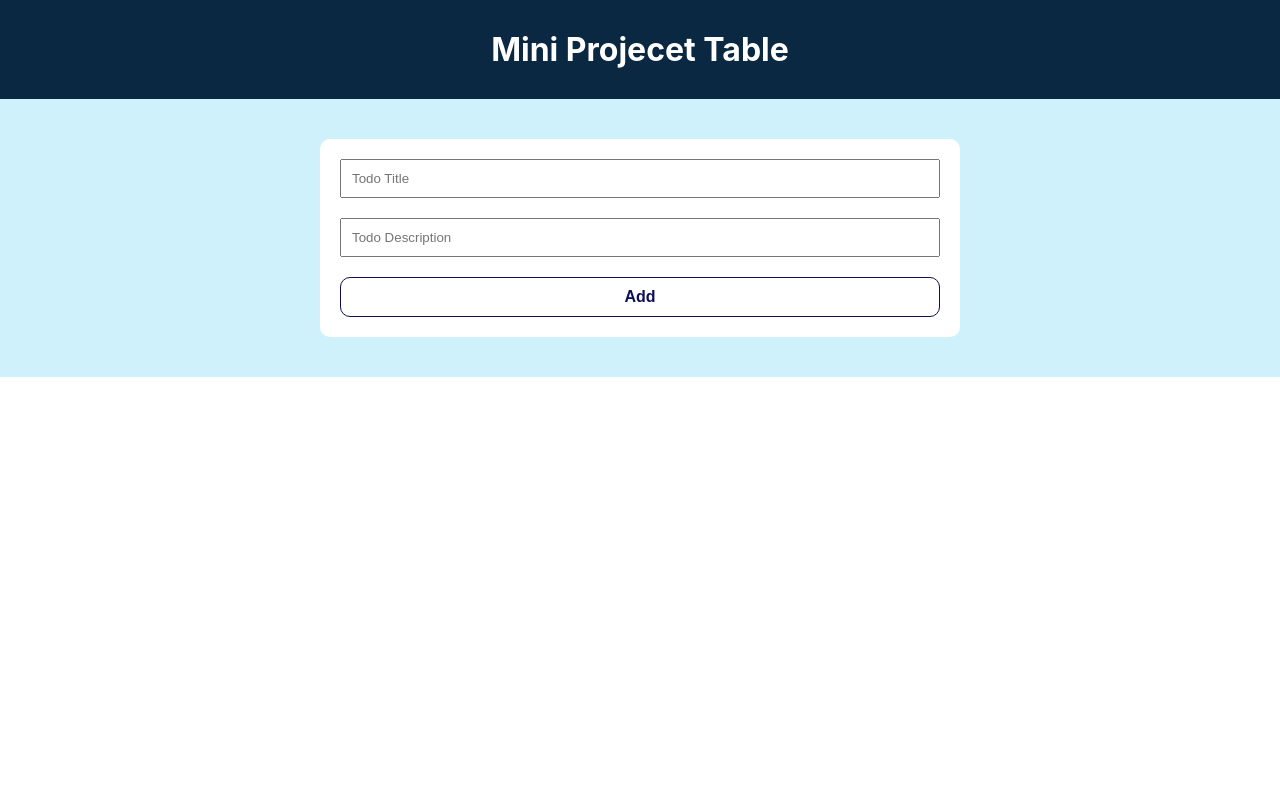
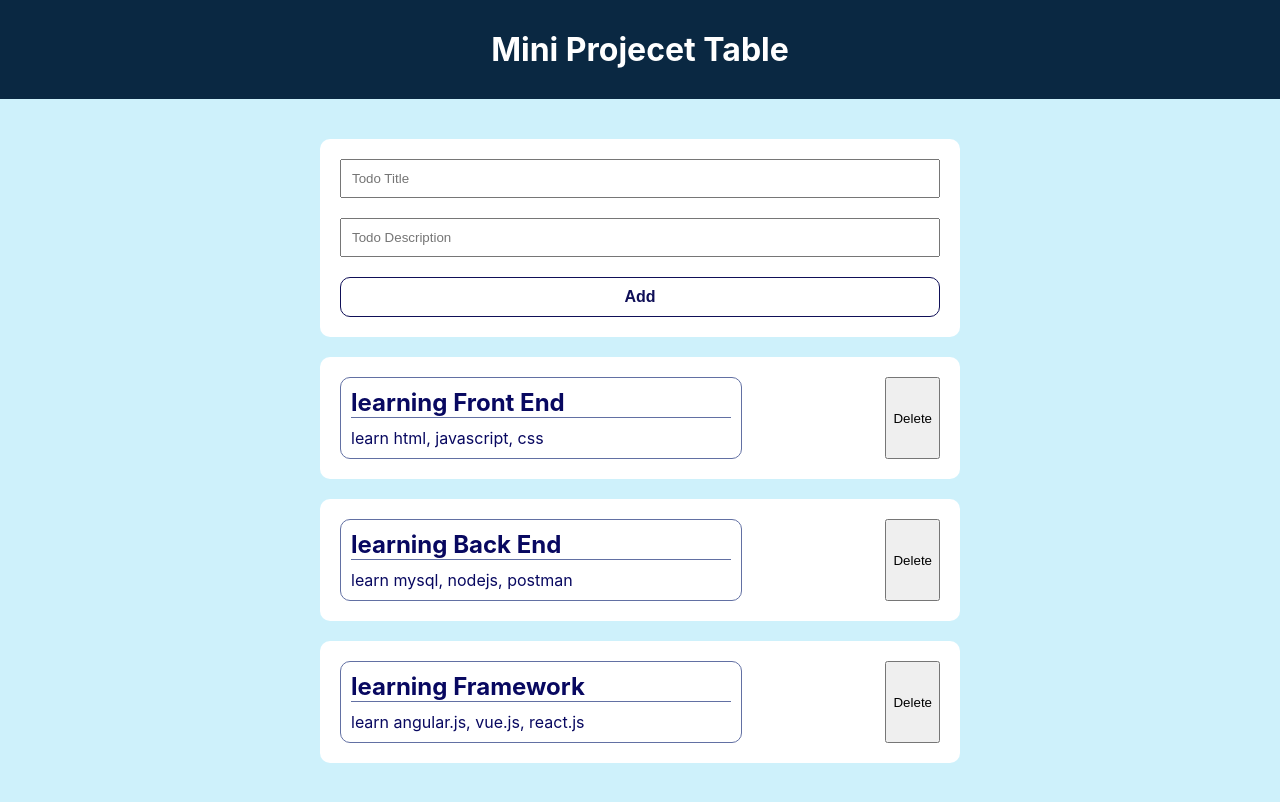
Before and after one commit to Fathurrahman509/react_minipro_batch_V, a React (Create React App) app in the folder mini-project-react/: page / in a window 1280 px wide. Built offline with nearby package versions, Linux system fonts and the light colour scheme.

Commit message:
step five

```diff
--- a/mini-project-react/src/components/AddTodo.js
+++ b/mini-project-react/src/components/AddTodo.js
@@ -2,12 +2,51 @@ import React, { Component } from 'react'
 import './AddTodo.css'
 
 class AddTodo extends Component {
+  constructor () {
+    super()
+    this.state = {
+      title: '',
+      description: ''
+    }
+
+    this.updateTitle = this.updateTitle.bind(this)
+    this.updateDescription = this.updateDescription.bind(this)
+    this.clickAdd = this.clickAdd.bind(this)
+
+  }
+
+  updateTitle (event) {
+    const newTitle = event.target.value
+    this.setState({
+      ...this.state,
+      title: newTitle
+    })
+  }
+
+  updateDescription (event) {
+    const newDescription = event.target.value
+    this.setState({
+      ...this.state,
+      description: newDescription
+    })
+  }
+
+  clickAdd () {
+    console.log('title', this.state.title)
+    console.log('description', this.state.description)
+    const todo = {
+      title: this.state.title,
+      description: this.state.description
+    }
+    this.props.updateTodos(todo)
+  }
+
   render() {
     return (
       <div className='add-todo-container'>
-          <input className='add-todo-title' type='text' placeholder='Todo Title' ></input>
-          <input className='add-todo-description' type='text' placeholder='Todo Description' ></input>
-          <button className='add-todo-button'>Add</button>
+          <input value={this.state.title} onChange={(event) => this.updateTitle(event)} className='add-todo-title' type='text' placeholder='Todo Title'></input>
+          <input value={this.state.description} onChange={(event) => this.updateDescription(event)} className='add-todo-description' type='text' placeholder='Todo Description'></input>
+          <button onClick={this.clickAdd} className='add-todo-button'>Add</button>
       </div>
     )
   }
--- a/mini-project-react/src/components/TodoCard.js
+++ b/mini-project-react/src/components/TodoCard.js
@@ -0,0 +1,19 @@
+import React, { Component } from 'react'
+import './TodoCard.css'
+
+ class TodoCard extends Component {
+  render() {
+    return (
+      <div className='card-container'>
+          <div className='content-container'>
+              <h2>{this.props.todo.title}</h2>
+              <p>{this.props.todo.description}</p>
+          </div>
+          <button>Delete</button>
+
+      </div>
+    )
+  }
+}
+
+export default TodoCard
--- a/mini-project-react/src/components/TodoContainer.js
+++ b/mini-project-react/src/components/TodoContainer.js
@@ -1,12 +1,44 @@
 import React, { Component } from 'react'
 import './TodoContainer.css'
 import AddTodo from './AddTodo'
+import TodoCard from './TodoCard'
 
 class TodoContainer extends Component {
+  constructor() {
+    super();
+      this.state = {
+        todos: [
+          {
+            title: 'learning Front End',
+            description: 'learn html, javascript, css'
+          },
+          {
+            title: 'learning Back End',
+            description: 'learn mysql, nodejs, postman'
+          },
+          {
+            title: 'learning Framework',
+            description: 'learn angular.js, vue.js, react.js'
+          }
+        ]
+      }
+      this.updateTodos = this.updateTodos.bind(this)
+  }
+
+  updateTodos (todo) {
+    const newTodos = {...this.state.todos, todo}
+    this.setState({
+      todos: newTodos
+    })
+  }
+
   render() {
     return (
       <section>
-        <AddTodo />
+        <AddTodo updateTodos={this.updateTodos.todos}/>
+        {this.state.todos.map(todo => {
+          return <TodoCard todo={todo} key={todo.title}/>
+        })}
       </section>
     )
   }
```
